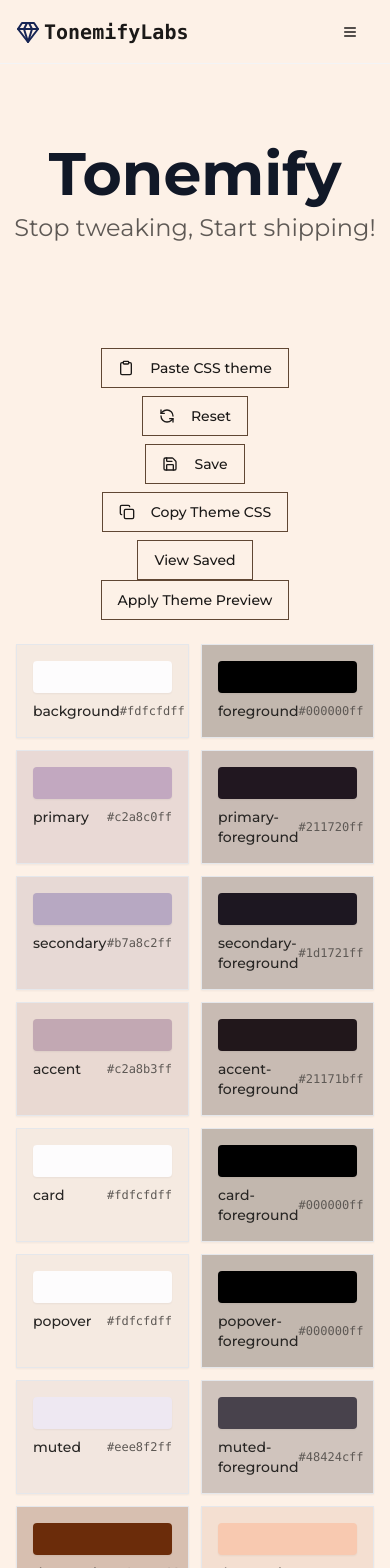
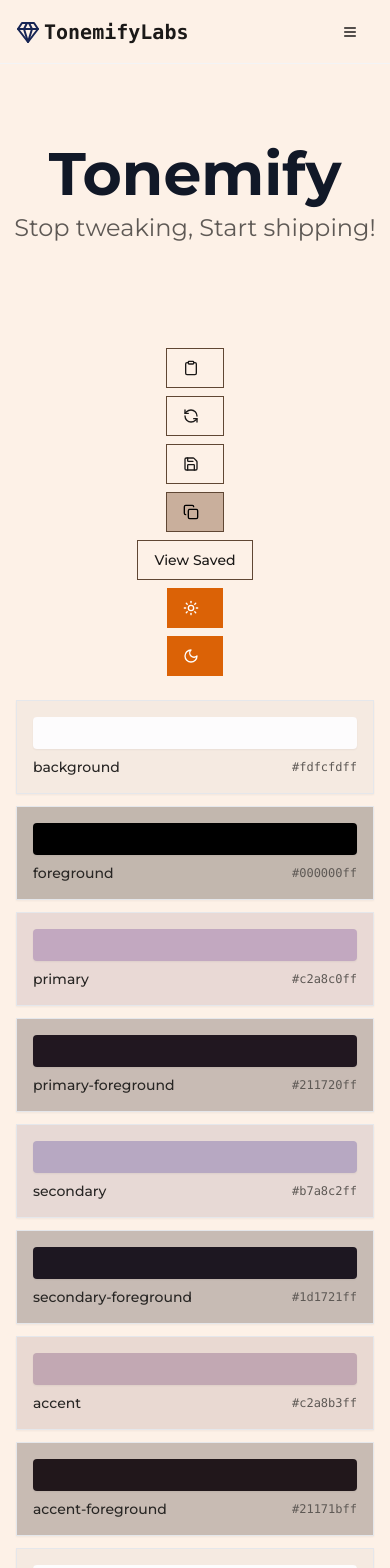
Before and after one commit to BarriosXJavier/tonemify, a Next.js app: page / in a window 390 px wide. Shown: the top 1568 px of the page. Built offline with nearby package versions, Linux system fonts and the light colour scheme.

Commit message:
ui refactor

```diff
--- a/src/components/color-controls.tsx
+++ b/src/components/color-controls.tsx
@@ -1,7 +1,14 @@
+import React, { useEffect } from "react";
 import { Label } from "@/components/ui/label";
 import { Slider } from "@/components/ui/slider";
 import { ColorPicker } from "@/components/color-picker";
-import { ColorConfig } from "@/lib/types";
+
+interface ColorConfig {
+  hue: number;
+  saturation: number;
+  lightness: number;
+  alpha: number;
+}
 
 interface ColorControlsProps {
   color: ColorConfig;
@@ -15,22 +22,26 @@
   onHexChange,
 }: ColorControlsProps) {
   const hslToHex = (h: number, s: number, l: number, a: number): string => {
-    h = ((h % 360) + 360) % 360; // Ensure hue is between 0-359
-    s = Math.min(Math.max(s, 0), 100); // Saturation between 0-100
-    l = Math.min(Math.max(l, 0), 100); // Lightness between 0-100
-    a = Math.min(Math.max(a, 0), 1); // Alpha between 0-1
+    h = ((h % 360) + 360) % 360;
+    s = Math.min(Math.max(s, 0), 100);
+    l = Math.min(Math.max(l, 0), 100);
+    a = Math.min(Math.max(a, 0), 1);
     l /= 100;
     const f = (n: number) => {
       const k = (n + h / 30) % 12;
       const color =
         l -
-        (a * (s / 100) * Math.min(l, 1 - l)) *
+        a *
+          (s / 100) *
+          Math.min(l, 1 - l) *
           Math.max(Math.min(k - 3, 9 - k, 1), -1);
       return Math.round(255 * color)
         .toString(16)
         .padStart(2, "0");
     };
-    return `#${f(0)}${f(8)}${f(4)}${Math.round(a * 255).toString(16).padStart(2, "0")}`;
+    return `#${f(0)}${f(8)}${f(4)}${Math.round(a * 255)
+      .toString(16)
+      .padStart(2, "0")}`;
   };
 
   const hexToHSL = (hex: string) => {
@@ -38,31 +49,26 @@
     let r = parseInt(hex.substring(0, 2), 16) / 255;
     let g = parseInt(hex.substring(2, 4), 16) / 255;
     let b = parseInt(hex.substring(4, 6), 16) / 255;
-    let a = 1; // Default alpha value
-
-    // Check for alpha channel in hex (e.g., #RRGGBBAA)
-    if (hex.length === 8) {
-      a = parseInt(hex.substring(6, 8), 16) / 255;
-    }
+    let a = hex.length === 8 ? parseInt(hex.substring(6, 8), 16) / 255 : 1;
 
     const max = Math.max(r, g, b);
     const min = Math.min(r, g, b);
-    let h = 0,
-      s = 0,
-      l = (max + min) / 2;
+    let h = 0;
+    let s = 0;
+    let l = (max + min) / 2;
 
     if (max !== min) {
-      const delta = max - min;
-      s = l > 0.5 ? delta / (2 - max - min) : delta / (max + min);
+      const d = max - min;
+      s = l > 0.5 ? d / (2 - max - min) : d / (max + min);
       switch (max) {
         case r:
-          h = (g - b) / delta + (g < b ? 6 : 0);
+          h = (g - b) / d + (g < b ? 6 : 0);
           break;
         case g:
-          h = (b - r) / delta + 2;
+          h = (b - r) / d + 2;
           break;
         case b:
-          h = (r - g) / delta + 4;
+          h = (r - g) / d + 4;
           break;
       }
       h *= 60;
@@ -72,35 +78,53 @@
       hue: Math.round(h),
       saturation: Math.round(s * 100),
       lightness: Math.round(l * 100),
-      alpha: Math.round(a * 100), // Return alpha as a percentage
+      alpha: Math.round(a * 100),
     };
   };
+
+  useEffect(() => {
+    if (color.alpha === 0) {
+      onChange("alpha", 100);
+    }
+  }, [color.alpha, onChange]);
 
   const currentColorHex = hslToHex(
     color.hue,
     color.saturation,
     color.lightness,
-    color.alpha / 100 // Use alpha from color config
+    color.alpha / 100
   );
+
+  const currentColor = `hsla(${color.hue}, ${color.saturation}%, ${
+    color.lightness
+  }%, ${color.alpha / 100})`;
 
   return (
     <div className="space-y-6">
+      <div className="space-y-4">
+        <div
+          className="h-8 rounded-lg transition-colors duration-200"
+          style={{ backgroundColor: currentColor }}
+        />
+
         <div className="space-y-2">
           <Label>Color Picker</Label>
           <ColorPicker
             color={currentColorHex}
             onChange={(hex) => {
-            const { hue, saturation, lightness, alpha } = hexToHSL(hex);
-            onChange("hue", hue);
-            onChange("saturation", saturation);
-            onChange("lightness", lightness);
-            onChange("alpha", alpha); // Update alpha
+              const hsl = hexToHSL(hex);
+              onChange("hue", hsl.hue);
+              onChange("saturation", hsl.saturation);
+              onChange("lightness", hsl.lightness);
+              onChange("alpha", hsl.alpha);
               onHexChange(hex);
             }}
           />
         </div>
+      </div>
+
       <div className="space-y-2">
-        <Label>Hue</Label>
+        <Label>Hue ({color.hue}°)</Label>
         <Slider
           value={[color.hue]}
           min={0}
@@ -109,17 +133,27 @@
           onValueChange={([value]) => {
             onChange("hue", value);
             onHexChange(
-              hslToHex(value, color.saturation, color.lightness, color.alpha / 100)
+              hslToHex(
+                value,
+                color.saturation,
+                color.lightness,
+                color.alpha / 100
+              )
             );
           }}
           className="h-2 rounded-full"
           style={{
-            backgroundColor: `hsl(${color.hue}, ${color.saturation}%, ${color.lightness}%)`,
+            background: `linear-gradient(to right,
+              hsla(${color.hue}, 0%, ${color.lightness}%, ${color.alpha / 100}),
+              hsla(${color.hue}, 100%, ${color.lightness}%, ${
+              color.alpha / 100
+            }))`,
           }}
         />
       </div>
+
       <div className="space-y-2">
-        <Label>Saturation</Label>
+        <Label>Saturation ({color.saturation}%)</Label>
         <Slider
           value={[color.saturation]}
           min={0}
@@ -133,12 +167,17 @@
           }}
           className="h-2 rounded-full"
           style={{
-            backgroundColor: `hsl(${color.hue}, ${color.saturation}%, ${color.lightness}%)`,
+            background: `linear-gradient(to right,
+              hsla(${color.hue}, 0%, ${color.lightness}%, ${color.alpha / 100}),
+              hsla(${color.hue}, 100%, ${color.lightness}%, ${
+              color.alpha / 100
+            }))`,
           }}
         />
       </div>
+
       <div className="space-y-2">
-        <Label>Lightness</Label>
+        <Label>Lightness ({color.lightness}%)</Label>
         <Slider
           value={[color.lightness]}
           min={0}
@@ -152,12 +191,17 @@
           }}
           className="h-2 rounded-full"
           style={{
-            backgroundColor: `hsl(${color.hue}, ${color.saturation}%, ${color.lightness}%)`,
+            background: `linear-gradient(to right,
+              hsla(${color.hue}, 0%, ${color.lightness}%, ${color.alpha / 100}),
+              hsla(${color.hue}, 100%, ${color.lightness}%, ${
+              color.alpha / 100
+            }))`,
           }}
         />
       </div>
+
       <div className="space-y-2">
-        <Label>Alpha</Label>
+        <Label>Alpha ({color.alpha}%)</Label>
         <Slider
           value={[color.alpha]}
           min={0}
@@ -165,16 +209,19 @@
           step={1}
           onValueChange={([value]) => {
             onChange("alpha", value);
-            onHexChange(
-              hslToHex(color.hue, color.saturation, color.lightness, value / 100)
-            );
           }}
           className="h-2 rounded-full"
           style={{
-            backgroundColor: `hsl(${color.hue}, ${color.saturation}%, ${color.lightness}%, ${color.alpha / 100})`,
+            background: `linear-gradient(to right,
+              hsla(${color.hue}, 0%, ${color.lightness}%, ${color.alpha / 100}),
+              hsla(${color.hue}, 100%, ${color.lightness}%, ${
+              color.alpha / 100
+            }))`,
           }}
         />
       </div>
     </div>
   );
 }
+
+export default ColorControls;
--- a/src/components/theme-generator.tsx
+++ b/src/components/theme-generator.tsx
@@ -2,7 +2,7 @@
 
 import { useState, useEffect } from "react";
 import { toast } from "sonner";
-import { Copy, RefreshCcw, Save, Clipboard } from "lucide-react";
+import { Copy, RefreshCcw, Save, Clipboard, Moon, Sun } from "lucide-react";
 import { Button } from "@/components/ui/button";
 import { Card } from "@/components/ui/card";
 import Link from "next/link";
@@ -14,6 +14,7 @@
 } from "@/components/ui/dialog";
 import { ColorControls } from "@/components/color-controls";
 import { Input } from "@/components/ui/input";
+import { useTheme } from "next-themes";
 import PreviewPage from "@/components/preview";
 import { useRouter } from "next/navigation";
 
@@ -88,6 +89,8 @@
 
   const [isViewSavedThemesOpen, setIsViewSavedThemesOpen] = useState(false);
   const [isSaveDialogOpen, setIsSaveDialogOpen] = useState(false);
+  const [activeMode, setActiveMode] = useState<"light" | "dark">("light");
+  const { setTheme } = useTheme();
 
   useEffect(() => {
     const selectedThemeName = localStorage.getItem("selectedTheme");
@@ -104,7 +107,7 @@
   const handlePasteTheme = () => {
     try {
       const parsedColors: Record<string, ColorConfig> = {};
-        const regex = /--([\w-]+):\s*([\d-]+)\s+([\d]+)%\s+([\d]+)%\s+([\d]+)%\s+([\d]+)%/g;
+      const regex = /--([\w-]+):\s*([\d]+)\s+([\d]+)%\s+([\d]+)%\s*;?/g;
 
       const matches = pasteInput.match(/:root\s*{([^}]*)}/);
       const darkMatches = pasteInput.match(/\.dark\s*{([^}]*)}/);
@@ -116,7 +119,7 @@
           const hue = parseInt(match[2], 10);
           const saturation = parseInt(match[3], 10);
           const lightness = parseInt(match[4], 10);
-                const alpha = parseInt(match[5], 10) / 100;
+          const alpha = 1;
           parsedColors[name] = { hue, saturation, lightness, alpha };
         }
       };
@@ -133,21 +136,37 @@
 
       // Validate parsed colors
       const expectedColors = [
-            "background", "foreground", "primary", "primary-foreground",
-            "secondary", "secondary-foreground", "accent", "accent-foreground",
-            "card", "card-foreground", "popover", "popover-foreground",
-            "muted", "muted-foreground", "destructive", "destructive-foreground",
-            "border", "input", "ring"
+        "background",
+        "foreground",
+        "primary",
+        "primary-foreground",
+        "secondary",
+        "secondary-foreground",
+        "accent",
+        "accent-foreground",
+        "card",
+        "card-foreground",
+        "popover",
+        "popover-foreground",
+        "muted",
+        "muted-foreground",
+        "destructive",
+        "destructive-foreground",
+        "border",
+        "input",
+        "ring",
       ];
 
-        const isValidTheme = expectedColors.every(color => parsedColors[color]);
+      const isValidTheme = expectedColors.every((color) => parsedColors[color]);
 
       if (isValidTheme) {
         setColors(parsedColors);
         updateCSSVariables(parsedColors);
         toast.success("Theme updated successfully!");
       } else {
-            toast.error("Parsed theme is missing some colors. Theme remains unchanged.");
+        toast.error(
+          "Parsed theme is missing some colors. Theme remains unchanged."
+        );
       }
     } catch (error) {
       console.error("Invalid theme format", error);
@@ -162,16 +181,21 @@
     themeColors: Record<string, ColorConfig>
   ): void => {
     const root = document.documentElement;
+    const isDarkMode = activeMode === "dark";
+
     Object.entries(themeColors).forEach(([name, config]) => {
       const defaultConfig = defaultColors[name];
-      if (defaultConfig &&
+      if (
+        defaultConfig &&
         (defaultConfig.hue !== config.hue ||
           defaultConfig.saturation !== config.saturation ||
           defaultConfig.lightness !== config.lightness ||
-           defaultConfig.alpha !== config.alpha)) {
-        const cssValue = `hsla(${config.hue}, ${config.saturation}%, ${config.lightness}%, ${config.alpha})`;
-        console.log(`Setting CSS variable --${name}: ${cssValue}`); // Debugging log
-        root.style.setProperty(`--${name}`, cssValue);
+          defaultConfig.alpha !== config.alpha)
+      ) {
+        root.style.setProperty(
+          `--${name}`,
+          `${config.hue} ${config.saturation}% ${config.lightness}%`
+        );
       }
     });
   };
@@ -195,17 +219,21 @@
   };
 
   const generateThemeCSS = (): string => {
-    return `@layer base {
-  :root {
+    return `:root {
       ${Object.entries(colors)
         .map(
-        ([name, config]) =>
-          `--${name}: ${config.hue} ${config.saturation}% ${
-            config.lightness
-          }% ${config.alpha * 100}%`
+          ([name, { hue, saturation, lightness }]) =>
+            `--${name}: ${hue} ${saturation}% ${lightness}%;`
         )
-      .join("\n    ")}
+        .join("\n      ")}
     }
+    .dark {
+      ${Object.entries(colors)
+        .map(
+          ([name, { hue, saturation, lightness }]) =>
+            `--${name}: ${hue} ${saturation}% ${lightness}%;`
+        )
+        .join("\n      ")}
     }`;
   };
 
@@ -237,12 +265,6 @@
     }
   };
 
-  const applyThemePreview = () => {
-    const themeCSS = generateThemeCSS();
-    const event = new CustomEvent("apply-theme", { detail: themeCSS });
-    window.dispatchEvent(event);
-  };
-
   return (
     <div className="min-h-screen">
       <div className="container max-w-4xl mx-auto px-4 py-6">
@@ -251,44 +273,49 @@
             <Button
               variant="outline"
               onClick={() => setIsPasteDialogOpen(true)}
-              className="mb-2 sm:mb-0"
+              className="mb-2 sm:mb-0 flex items-center"
             >
-              <Clipboard className="w-4 h-4 mr-2" />
-              Paste CSS theme
+              <Clipboard className="w-4 h-4 mr-2 mx-auto" />
             </Button>
             <Button
               variant="outline"
               onClick={resetToDefault}
-              className="mb-2 sm:mb-0"
+              className="mb-2 sm:mb-0 flex items-center"
             >
-              <RefreshCcw className="w-4 h-4 mr-2" />
-              Reset
+              <RefreshCcw className="w-4 h-4 mr-2 mx-auto" />
             </Button>
             <Button
               variant="outline"
               onClick={() => setIsSaveDialogOpen(true)}
-              className="mb-2 sm:mb-0"
+              className="mb-2 sm:mb-0 flex items-center"
             >
-              <Save className="w-4 h-4 mr-2" />
-              Save
+              <Save className="w-4 h-4 mr-2 mx-auto" />
             </Button>
             <Button
               variant="outline"
               onClick={copyTheme}
-              className="mb-2 sm:mb-0"
+              className="mb-2 sm:mb-0 bg-secondary text-secondary-foreground flex items-center"
             >
-              <Copy className="w-4 h-4 mr-2" />
-              Copy Theme CSS
-            </Button>
-            <Button variant="outline">
-              <Link href="/saved">View Saved</Link>
+              <Copy className="w-4 h-4 mr-2 mx-auto" />
             </Button>
             <Button
               variant="outline"
-              onClick={applyThemePreview}
-              className="mb-2 sm:mb-0"
+              className="mb-2 sm:mb-0 flex items-center"
             >
-              Apply Theme Preview
+              <Link href="/saved">View Saved</Link>
+            </Button>
+
+            <Button
+              onClick={() => setTheme("light")}
+              className="rounded-lg mb-2 sm:mb-0 flex items-center"
+            >
+              <Sun className="h-4 w-4 mr-2 mx-auto" />
+            </Button>
+            <Button
+              onClick={() => setTheme("dark")}
+              className="rounded-lg mb-2 sm:mb-0 flex items-center"
+            >
+              <Moon className="h-4 w-4 mr-2 mx-auto" />
             </Button>
           </div>
           {/* Paste Theme Dialog */}
@@ -317,7 +344,7 @@
             </DialogContent>
           </Dialog>
 
-          <div className="grid grid-cols-2 sm:grid-cols-3 md:grid-cols-4 gap-3">
+          <div className="grid grid-cols-1 sm:grid-cols-2 md:grid-cols-3 lg:grid-cols-4 gap-3">
             {Object.entries(colors).map(([name, config]) => {
               const hexColor = hslToHex(
                 config.hue,
```
Also changed, not shown: src/components/color-picker.tsx (+13 -5 lines). Lines whose indentation alone changed are shown as unchanged.
